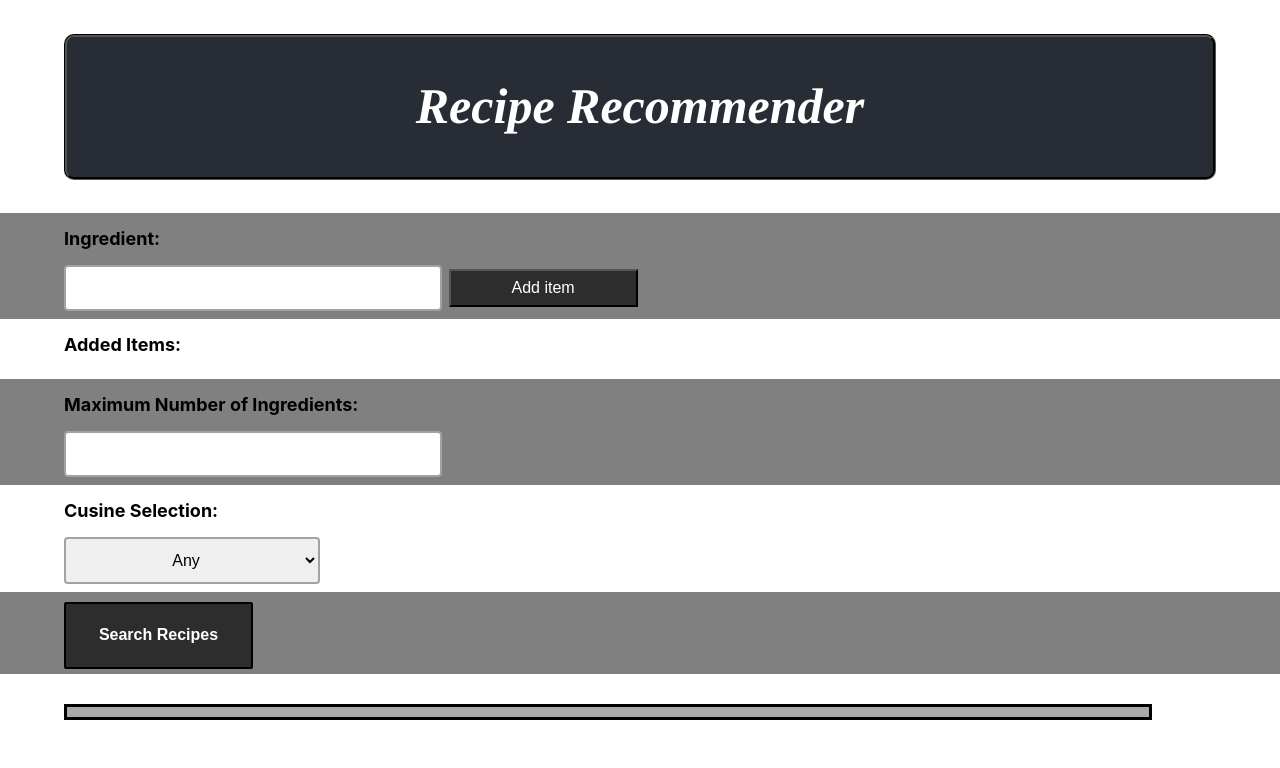
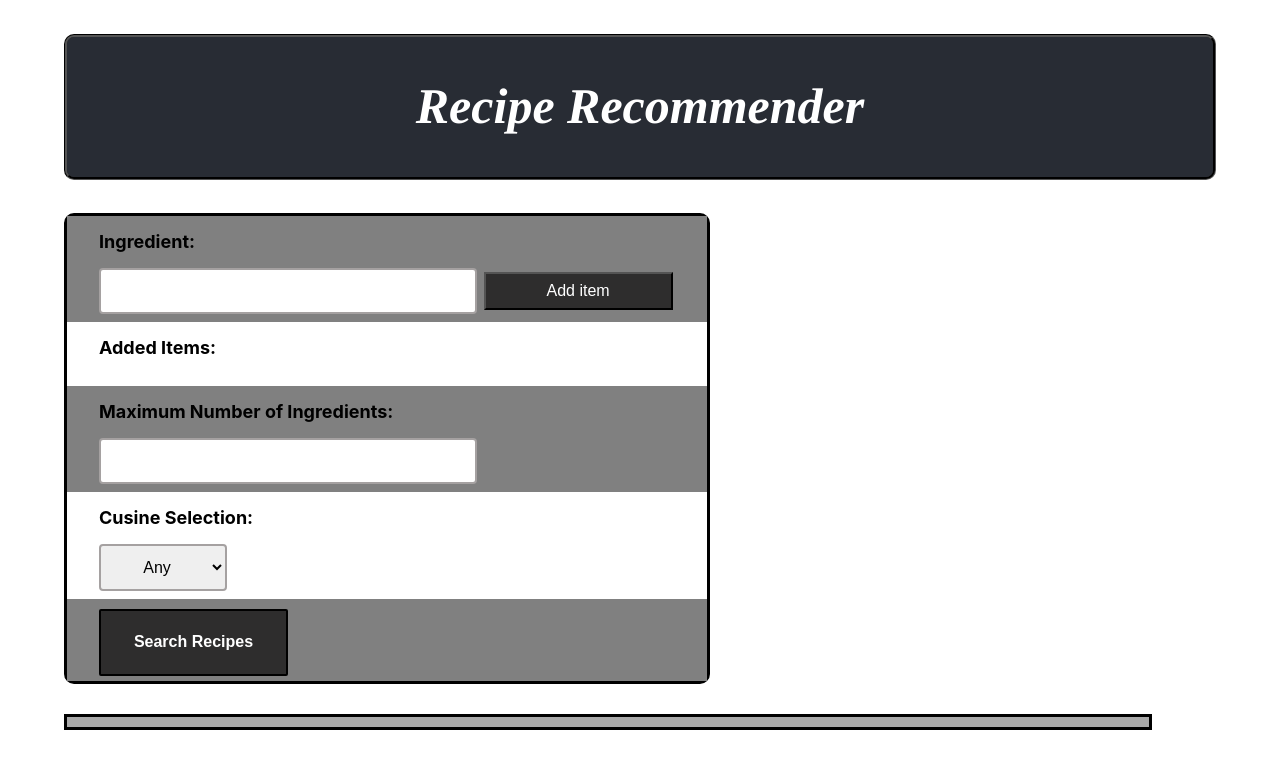
Before and after one commit to gokul-koganti/Recipe_Recommender, a React (Create React App) app in the folder frontend/: page / in a window 1280 px wide. Shown: the top 768 px of the page. Built offline with nearby package versions, Linux system fonts and the light colour scheme.

Commit message:
Update Form.js
Changed naming conventions and added comments

```diff
--- a/frontend/src/components/Form.js
+++ b/frontend/src/components/Form.js
@@ -1,113 +1,159 @@
 import React, {Component} from "react";
 
-//Form Component task is to take user inputs, process inputs and send it back to App Component
+// Form component to maintain input form
 class Form extends Component{
 
+    // constructor for Form Component
+    // We maintain user input as a state object
     constructor(){
+
         super()
-        this.state={
+
+        this.state = {
+
             cuisine : "Any",
-            numberIngredients: 0,
-            ingredients: new Set()
-        }
+            numberIngredients : 0,
+            ingredients : new Set()
+
         }
 
-    //callback function on updation of cuisine input
-    cuisineUpdate = (event) =>{
-        this.setState({
+    }
+
+    // function to change cuisine state, triggered on selection of a cuisine item.
+    cuisineUpdate = (event) => {
+
+        this.setState (
+            {
                 cuisine : event.target.value,
                 numberIngredients : this.state.numberIngredients,
                 ingredients : this.state.ingredients
-
-        },()=>console.log(this.state))
+            }, () => console.log( this.state )
+        )
     }
 
-    //callback function on updation of number of ingredients input
-    numberUpdate = (event) =>{
-        this.setState({
+    // function to update the maximum number of ingredients in the state.
+    numberUpdate = (event) =>
+    {
+        this.setState (
+            {
                 cuisine : this.state.cuisine,
                 numberIngredients: event.target.value,
                 ingredients:this.state.ingredients
-
-        },()=>console.log(this.state))
+            }, () => console.log( this.state )
+        )
     }
 
-    //functions that handles printing and removal of ingredients
-    printHander =() => {
-        for (const item of this.state.ingredients) {
-            console.log(1,item)
-          }
+    // function to display the ingredients added by the user upto that point.
+    printHander = () =>
+    {
+        // converting the set into an array, to make it iterable
         const items = [...this.state.ingredients]
-        const list_items = items.map((item) => <li onMouseDown={this.removeHandler} id={item}> {item}</li>);
-       return(<ul>{list_items}</ul>);
+
+        // mapping each item to be displayed as a list item
+        const list_items = items.map((item) => <li onMouseDown={this.removeHandler} id={item} class= "addedIngredient"> {item}</li>);
+
+       return(<ul class = "addedIngredientList">{list_items}</ul>);
+
     }
 
-    //callback function that handles addition of ingredients
-    addHandler = (event)=> {
+    // fucntion to add ingredients to the inredients (set datastructure) in App's state
+    // triggered by clicking add item button
+    addHandler = (event) =>
+    {
+
         const ingredient = document.getElementById("ingredient").value
-        this.setState({
+
+        this.setState (
+            {
                 cuisine : this.state.cuisine,
                 numberIngredients : this.state.numberIngredients,
-            ingredients:new Set(this.state.ingredients).add(ingredient)
+                ingredients : new Set( this.state.ingredients ).add( ingredient )
 
-        })
+            }, () => console.log( this.state )
+        )
+
         document.getElementById("ingredient").value = ""
+
     }
 
-    //callback function that handles removal of ingredients
-    removeHandler = (event) => {
+    // fucntion to add ingredients to the inredients (set datastructure) in App's state
+    // triggered by clicking item that is displayed ysing printHandler function
+    removeHandler = (event) =>
+    {
         var discardIngredient = event.target.id
         var ingredientList = this.state.ingredients
+
         ingredientList.delete(discardIngredient)
-        this.setState({
+
+        this.setState (
+            {
                 cuisine : this.state.cuisine,
                 numberIngredients : this.state.numberIngredients,
-            ingredients: ingredientList
+                ingredients : ingredientList
 
-        },()=>console.log(this.state))
+            }, () => console.log( this.state )
+        )
+
     }
 
-    handleSubmit = (event) => {
+    // function to send the data to the parent App component
+    // uses the function that is sent through props from the App Component
+    handleSubmit = (event) =>
+    {
+
         event.preventDefault();
         this.props.sendFormData(this.state.cuisine, this.state.numberIngredients,this.state.ingredients)
+
     }
 
+    // render function dispays the UI content i.e the form content
     render(){
-        const cuisine_list = ["Any", "Mexican", "Swedish", "Latvian", "Italian", "Spanish", "American","Scottish","British","Thai",
-        "Japanese","Chinese","Indian","Canadian","Russian","Jewish","Polish","German","French","Hawaiian","Brazilian",
-        "Peruvian","Cuban","Tibetian","Salvadorian","Egyptian","Greek","Belgian","Irish","Welsh","Mormon","Cajun","Portugese",
-    "Turkish","Haitian","Tahitian","Kenyan","Korean","Algerian","Nigerian","Libyan"]
+
+        const cuisine_list = [ "Any", "Mexican", "Swedish", "Latvian", "Italian",
+        "Spanish", "American","Scottish","British","Thai","Japanese","Chinese",
+        "Indian","Canadian","Russian","Jewish","Polish","German","French","Hawaiian",
+        "Brazilian", "Peruvian","Cuban","Tibetian","Salvadorian","Egyptian","Greek",
+        "Belgian","Irish","Welsh","Mormon","Cajun","Portugese","Turkish","Haitian",
+        "Tahitian","Kenyan","Korean","Algerian","Nigerian","Libyan" ]
+
+        // returns jsx element
         return(
-            <div class="container">
+
+            <div class="formOutercontainer">
 
                 <form onSubmit={this.handleSubmit}>
 
                     <div id='FormContainer1'>
                         <label class='sideLabel'> Ingredient: </label><br/>
                         <input type = "text" id = "ingredient" />
-                     <button onClick ={this.addHandler} type="button" id= "addButton" > Add item</button>
+                        <button onClick = {this.addHandler} type = "button" id = "addButton" > Add item </button>
+                    </div>
 
+                    <div id='FormContainer2'>
+                        <label class='sideLabel'>Added Items:</label><br/>
+                        {this.printHander()}
                     </div>
-                    <label class='sideLabel'>Added Items:</label>
-                    <div id='FormContainer2'>{this.printHander()}</div>
 
                     <div id='FormContainer3'>
-
                         <label class='sideLabel'> Maximum Number of Ingredients: </label><br/>
-                     <input type = "number" id = "NoIngredient" onChange={this.numberUpdate} />
+                        <input type = "number" id = "NoIngredient" onChange = {this.numberUpdate} />
                     </div>
 
                     <div id = 'FormContainer4'>
                         <label class='sideLabel'> Cusine Selection: </label><br/>
-                    <select value={this.state.cuisine} onChange={this.cuisineUpdate} >{
-                        cuisine_list.map((category,i) => <option key={i}>{category}</option>)
+                        <select value={this.state.cuisine} onChange={this.cuisineUpdate} >
+                            {
+                                cuisine_list.map( (category, i) => <option key = {i}> {category} </option> )
                             }
                         </select>
                     </div>
 
                     <div id = 'FormContainer5'>
-                    <button type="button" id='submit' onClick={this.handleSubmit}  > <h4>Search Recipes</h4> </button>
+                        <button type = "button" id = 'submit' onClick = {this.handleSubmit}>
+                            <h4> Search Recipes </h4>
+                        </button>
                     </div>
+
                 </form>
             </div>
         )
```
Lines whose indentation alone changed are shown as unchanged.
